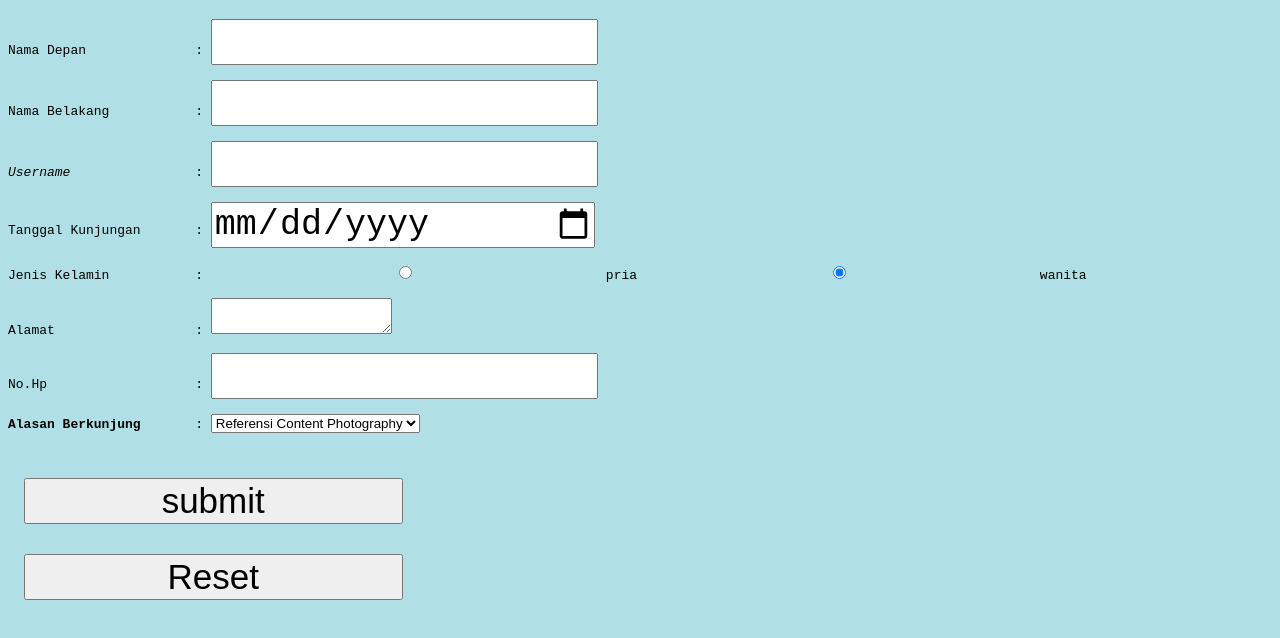
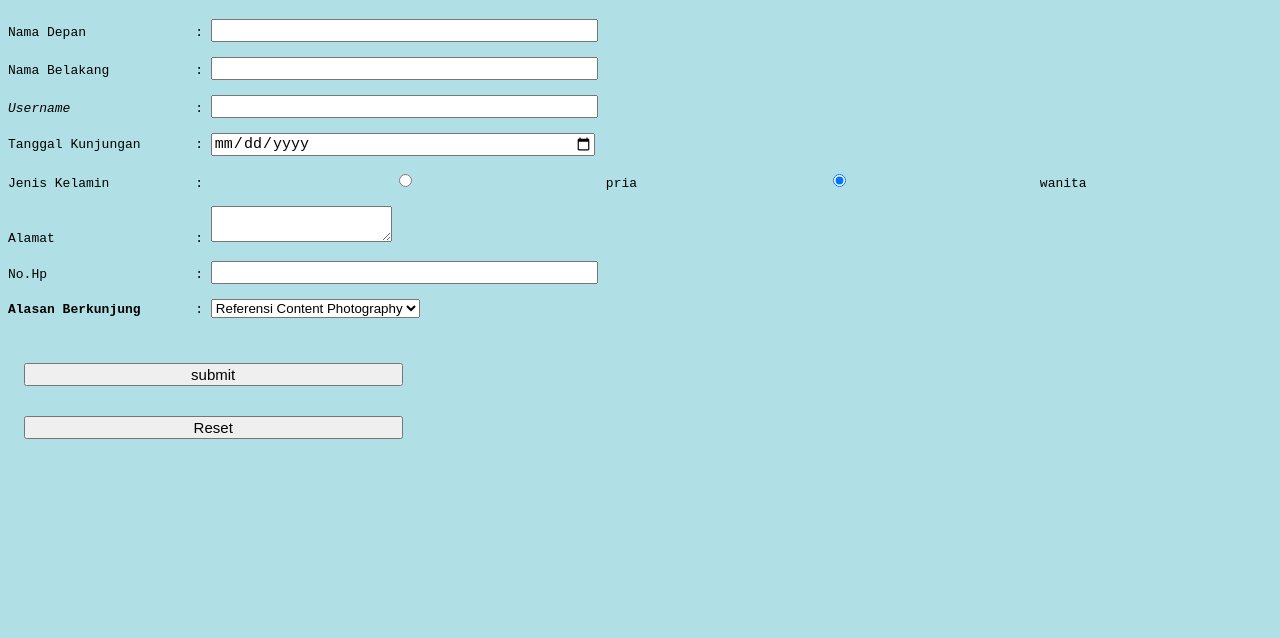
Before and after one commit to aldjoistask/aldjoistask.github.io, a plain HTML site: page form kunjungan.html in a window 1280 px wide. Shown: the part 90-728 px from the top of the page. Drawn offline with Linux system fonts and the light colour scheme.

Commit message:
Update form kunjungan.html

```diff
--- a/form kunjungan.html
+++ b/form kunjungan.html
@@ -7,7 +7,7 @@ Click This To display Date and Time.</button>
 <body>
 <body style="background-color:powderblue;">
 	<style>
-	input{font-size : 35px;
+	input{font-size : 15px;
 		width:30%; height:70%;}
 	</style></head>
 
```
